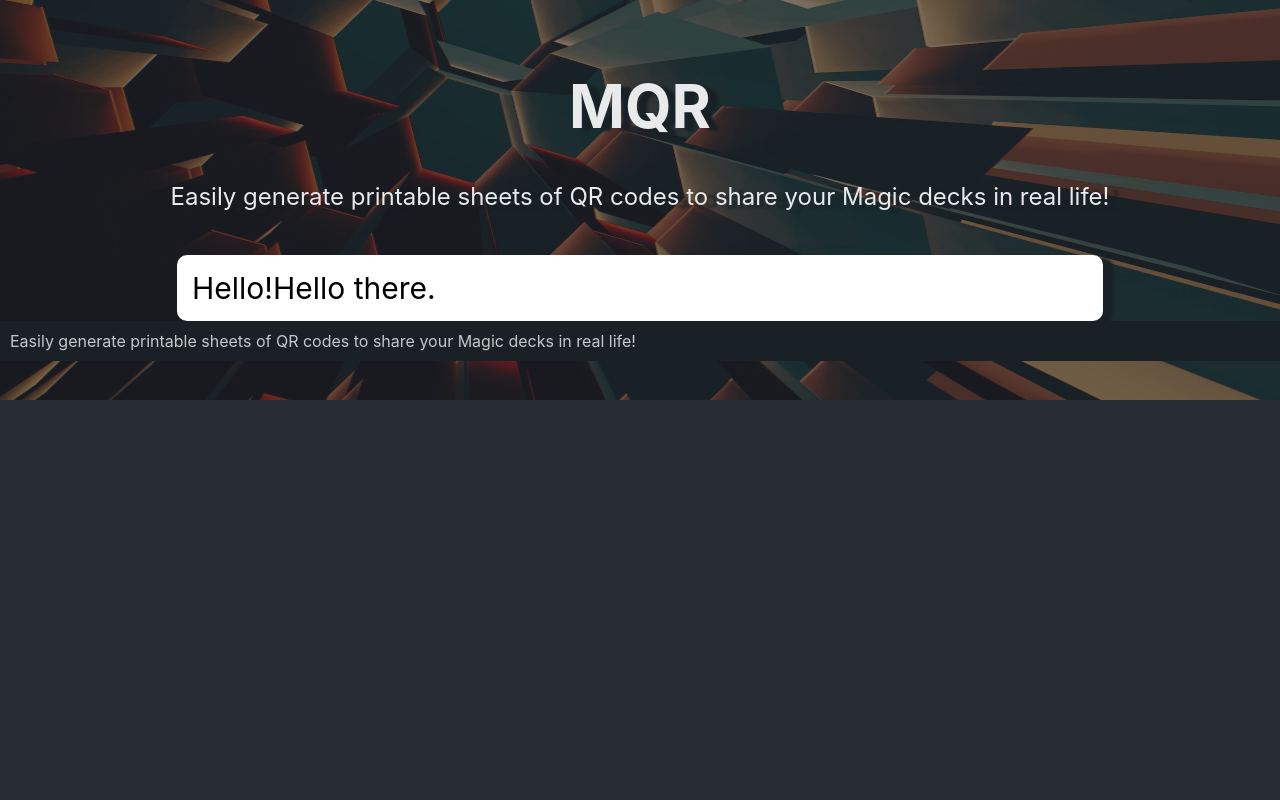
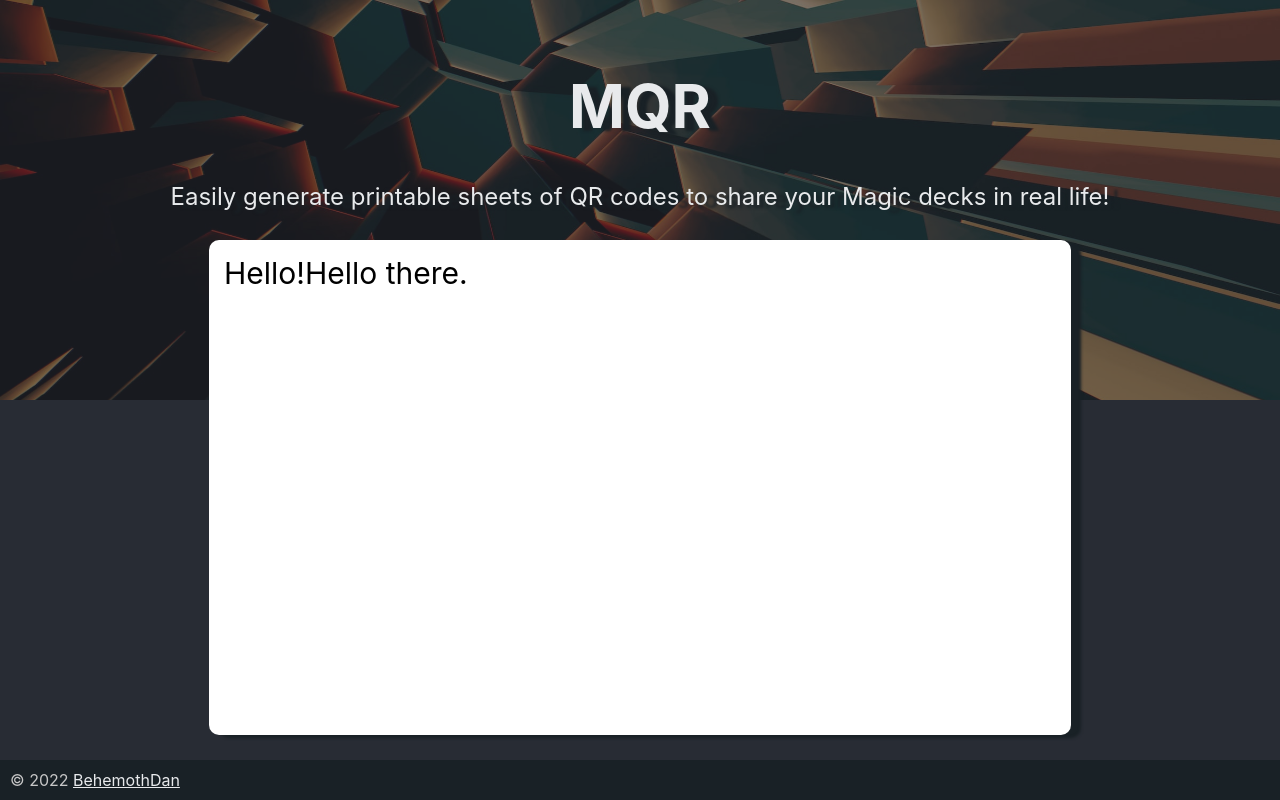
Before and after one commit to behemothdan/magicqrcode-ui, a React (Create React App) app: page / in a window 1280 px wide. Built offline with nearby package versions, Linux system fonts and the light colour scheme.

Commit message:
How long will I be styling?

```diff
--- a/src/App.tsx
+++ b/src/App.tsx
@@ -2,14 +2,14 @@
 import { Navigate, Routes, Route } from "react-router-dom";
 import Header from './components/Header/Header';
 import Footer from './components/Footer/Footer';
-import Home from './views/Home';
+import Main from './views/Main';
 
 function App() {
 	return (
 		<div className="App">
 			<Header />
 			<Routes>
-				<Route path="/" element={<Home />} />
+				<Route path="/" element={<Main />} />
 				<Route path="*" element={<Navigate to="/" />} />
 			</Routes>
 			<Footer />
--- a/src/components/Footer/Footer.scss
+++ b/src/components/Footer/Footer.scss
@@ -8,6 +8,7 @@
 	flex-shrink: 0;
 	height: 5vh;
 	justify-content: center;
+	margin-top: 25px;
 	width: 100vw;
 
 	span {
--- a/src/components/Footer/Footer.tsx
+++ b/src/components/Footer/Footer.tsx
@@ -2,7 +2,7 @@
 
 const Footer = () => (
 	<footer role="contentinfo">
-		<span>Easily generate printable sheets of QR codes to share your Magic decks in real life!</span>
+		<span>&copy; 2022 <a target="_blank" rel="noreferrer" href="http://twitter.com/behemothdan">BehemothDan</a></span>
 	</footer>
 )
 
--- a/src/components/Header/Header.scss
+++ b/src/components/Header/Header.scss
@@ -6,9 +6,8 @@
 	display: flex;
 	flex-direction: column;
 	font-size: calc(14px + 2vmin);
+	height: 30vh;
 	justify-content: center;
-	margin-bottom: 15px;
-	min-height: 30vh;
 	width: 100vw;
 
 	h1,
--- a/src/style/App.scss
+++ b/src/style/App.scss
@@ -2,5 +2,6 @@
 	align-items: center;
 	display: flex;
 	flex-direction: column;
+	height: 100vh;
 	justify-content: center;
 }
--- a/src/style/Home.scss
+++ b/src/style/Main.scss
@@ -8,5 +8,5 @@
 	flex: 1 0 auto;
 	font-size: calc(14px + 2vmin);
 	padding: 15px;
-	width: 70vw;
+	width: 65vw;
 }
--- a/src/style/_variables.scss
+++ b/src/style/_variables.scss
@@ -1,4 +1,5 @@
+$burntred: #4b2f2a;
 $darkblue: #282c34;
+$dropshadow: 10px 3px 3px #192126;
 $lightblue: #5a667c;
 $offwhitetext: #e8eaec;
-$dropshadow: 10px 3px 3px #192126;
--- a/src/style/index.scss
+++ b/src/style/index.scss
@@ -2,6 +2,10 @@
 
 html {
 	height: 100%;
+}
+
+a {
+	color: $offwhitetext;
 }
 
 body {
@@ -27,8 +31,3 @@
 		z-index: -1;
 	}
 }
-
-code {
-	font-family: source-code-pro, Menlo, Monaco, Consolas, 'Courier New',
-		monospace;
-}
--- a/src/views/Home.tsx
+++ b/src/views/Main.tsx
@@ -1,4 +1,4 @@
-import "../style/Home.scss";
+import "../style/Main.scss";
 import AddDeckList from "../components/AddDecklist/AddDecklist";
 
 function Home() {
```
